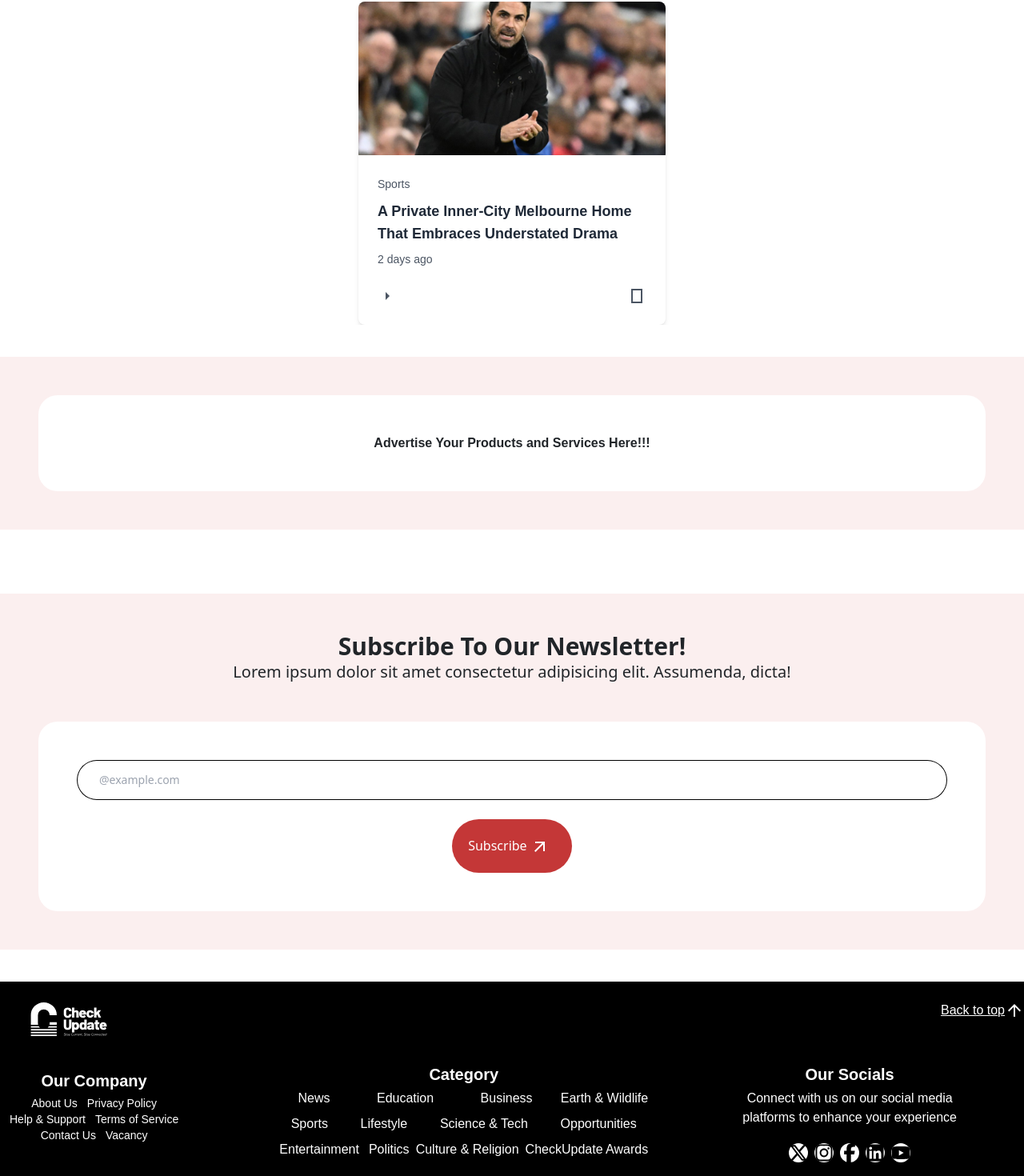
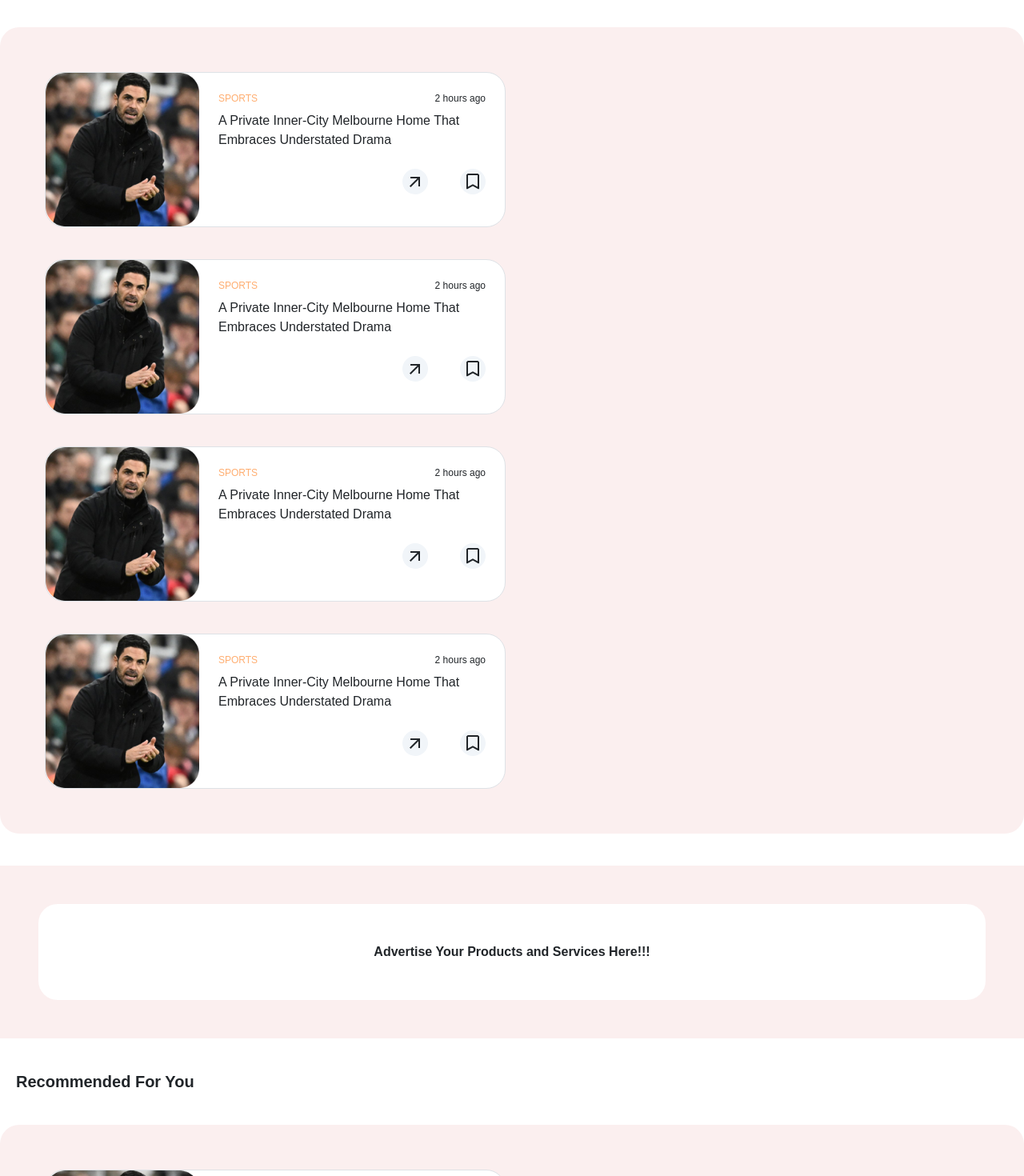
Before and after one commit to CheckUpdateBuilds/checkupdate, a React (Vite) app: page / in a window 1280 px wide. Shown: the part 3535-5005 px from the top of the page at 80% size. Built offline with nearby package versions, Linux system fonts and the light colour scheme.

Commit message:
Looks like landing page is done except the trending news carousel.

```diff
--- a/src/App.jsx
+++ b/src/App.jsx
@@ -46,8 +46,8 @@ function App() {
         <Route path='*' element={<NotFound/>} />
 
       </Routes>
+      <Subscribe/>
       <Ads/>
-      <Subscribe/>
       <Footer/>
 
 
--- a/src/Components/VideoCard.jsx
+++ b/src/Components/VideoCard.jsx
@@ -1,45 +1,34 @@
 import PropTypes from "prop-types";
 // import React from 'react'
+import { MdOutlineArrowOutward } from "react-icons/md";
+import { BiBookmark } from "react-icons/bi";
+// import { FaPlay } from "react-icons/fa";
 
 const VideoCard = ({ title, description, time, image }) => {
   return (
     <>
-      <div className="max-w-sm mx-auto bg-white shadow-md rounded-lg overflow-hidden">
-        <div className="">
+      <div className="flex flex-row w-full mt-3.5 rounded-3xl bg-white text-surface shadow-secondary-1 md:max-w-xl md:flex-row border md:m-10">
+
+        <div className=" flex-shrink-0">
           <img
-            className="w-full h-48 object-cover"
+            className="h-44 w-36 rounded-lg object-cover md:h-auto md:w-48 md:rounded-none md:rounded-l-lg"
             src={image}
-            alt="Video Thumbnail"
+            alt="img here"
           />
-          <div className="hidden items-center justify-center">
-            <button className="bg-white rounded-full p-2">
-              <svg
-                className="w-8 h-8 text-black"
-                fill="currentColor"
-                viewBox="0 0 24 24"
-              >
-                <path d="M8 5v14l11-7z"></path>
-              </svg>
-            </button>
+          {/* <FaPlay className="absolute inset-0 m-auto text-white w-[30px] h-auto" /> */}
+        </div>
+
+        <div className="p-6">
+          <div className="flex justify-between">
+            <h5 className="mb-2 text-xs font-medium uppercase text-companyOrange">{title}</h5>
+            <p className="text-xs">{time} hours ago</p>
           </div>
-        </div>
-        <div className="p-4">
-          <span className="text-sm text-gray-600"> {title} </span>
-          <h2 className="mt-2 text-lg font-semibold text-gray-800">
+          <p className=" mb-4 text-xs md:mb-4 md:text-base ">
             {description}
-          </h2>
-          <p className="mt-2 text-sm text-gray-600"> {time} days ago</p>
-          <div className="mt-4 flex items-center justify-between">
-            <button className="text-gray-600 hover:text-gray-800">
-              <svg className="w-6 h-6" fill="currentColor" viewBox="0 0 24 24">
-                <path d="M10 17l5-5-5-5v10z"></path>
-              </svg>
-            </button>
-            <button className="text-gray-600 hover:text-gray-800">
-              <svg className="w-6 h-6" fill="currentColor" viewBox="0 0 24 24">
-                <path d="M19 21H5V3h14v18zm-2-2V5H7v14h10z"></path>
-              </svg>
-            </button>
+          </p>
+          <div className="flex justify-end space-x-10">
+            <MdOutlineArrowOutward className="w-8 h-auto bg-slate-100 p-1 rounded-full" />
+            <BiBookmark className="w-8 h-auto bg-slate-100 p-1 rounded-full" />
           </div>
         </div>
       </div>
--- a/src/VideoNewsData.jsx
+++ b/src/VideoNewsData.jsx
@@ -1,11 +1,32 @@
-import img2 from "../src/assets/Image 2.png";
+import img1 from "./assets/5.png";
 
 
 export const VideoNewsData = [
     {
-        image: img2,
+        image: img1,
         title: "Sports",
         description: "A Private Inner-City Melbourne Home That Embraces Understated Drama",
         time: 2
-    }
+    },
+
+    {
+        image: img1,
+        title: "Sports",
+        description: "A Private Inner-City Melbourne Home That Embraces Understated Drama",
+        time: 2
+    },
+
+    {
+        image: img1,
+        title: "Sports",
+        description: "A Private Inner-City Melbourne Home That Embraces Understated Drama",
+        time: 2
+    },
+
+    {
+        image: img1,
+        title: "Sports",
+        description: "A Private Inner-City Melbourne Home That Embraces Understated Drama",
+        time: 2
+    },
 ]
--- a/src/pages/Home.jsx
+++ b/src/pages/Home.jsx
@@ -42,11 +42,14 @@ const Home = () => {
             />
           ))}
         </div>
+
         <Ads />
-        <div className="text-3xl font-Nunito ml-5">
+
+        <div className="text-xl font-bold font-Nunito ml-5">
           <p>Most Watched This Week</p>
         </div>
-        {VideoNewsData.map((VidData, index) => (
+        <div className="p-3 bg-companyLightRed rounded-3xl mt-10 " >
+          {VideoNewsData.slice(0, 4).map((VidData, index) => (
             <VideoCard
               key={index}
               image={VidData.image}
@@ -56,6 +59,46 @@ const Home = () => {
             />
           ))}
         </div>
+
+        <Ads />
+
+        <div className="text-xl font-bold font-Nunito ml-5">
+          <p>Recommended For You</p>
+        </div>
+        <div className="p-3 bg-companyLightRed rounded-3xl mt-10 " >
+          {VideoNewsData.slice(0, 4).map((VidData, index) => (
+            <VideoCard
+              key={index}
+              image={VidData.image}
+              title={VidData.title}
+              description={VidData.description}
+              time={VidData.time}
+            />
+          ))}
+        </div>
+
+        <Ads />
+
+        <div className="text-xl font-bold font-Nunito ml-5">
+          <p>Latest Stories</p>
+        </div>
+
+        <div className="grid grid-cols-2 gap-3 px-1 ">
+          {trendingNewData.map((newsData, index) => (
+            <Card
+              key={index}
+              image={newsData.image}
+              title={newsData.title}
+              description={newsData.description}
+              subTitle={newsData.subTitle}
+              time={newsData.time}
+            />
+          ))}
+        </div>
+
+
+
+      </div>
     </>
   );
 };
```
Also changed, not shown: src/assets/5.png (added). Lines whose indentation alone changed are shown as unchanged.
